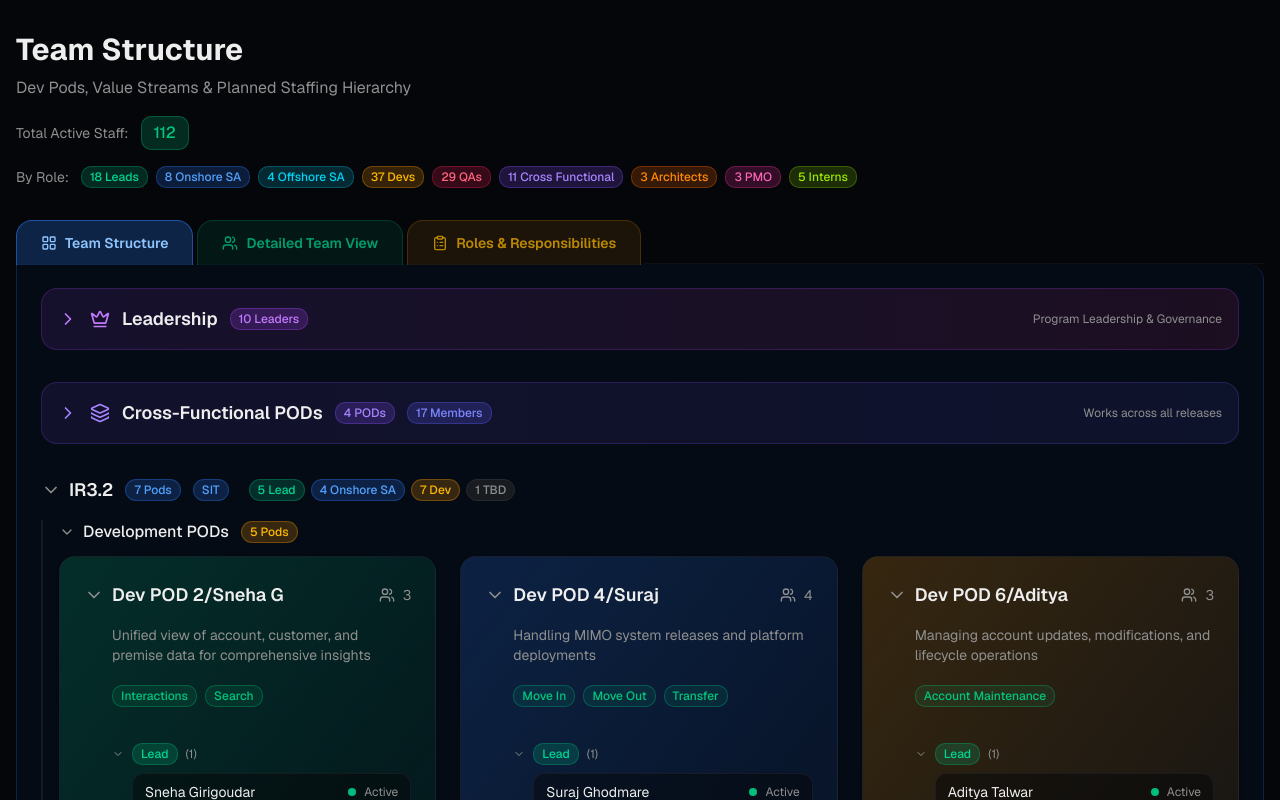
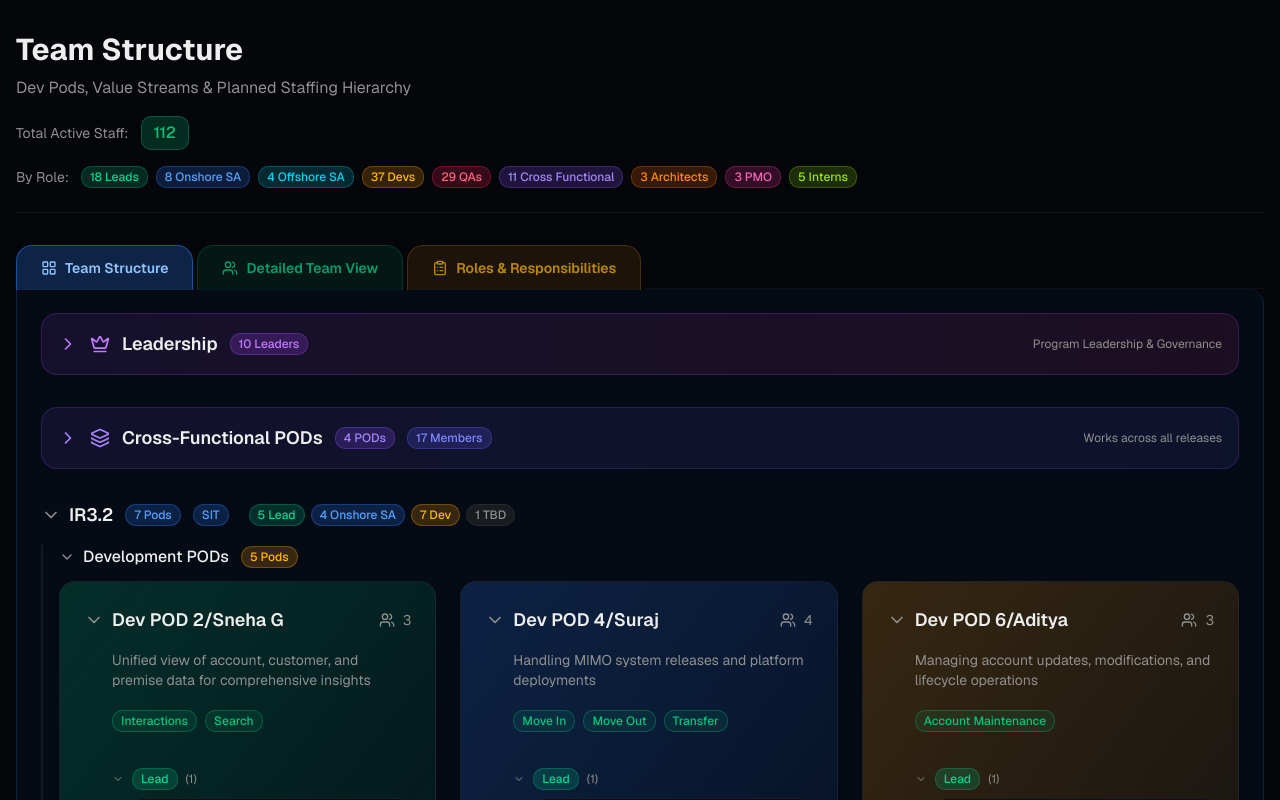
Before and after one commit to 32131234432ws/Team-Structure, a Next.js app: page / in a window 1280 px wide. Shown: the top 800 px of the page. Built offline with nearby package versions, Linux system fonts and the light colour scheme.

Commit message:
feat: add separator line after "By Role" badges
Visually separate stats header from tab structure with subtle line.

#VERCEL_SKIP

```diff
--- a/components/stats-header.tsx
+++ b/components/stats-header.tsx
@@ -115,6 +115,9 @@ export function StatsHeader() {
           </Badge>
         </div>
       </div>
+
+      {/* Separator line */}
+      <div className="border-t border-border/50 mt-2" />
     </div>
   );
 }
```
